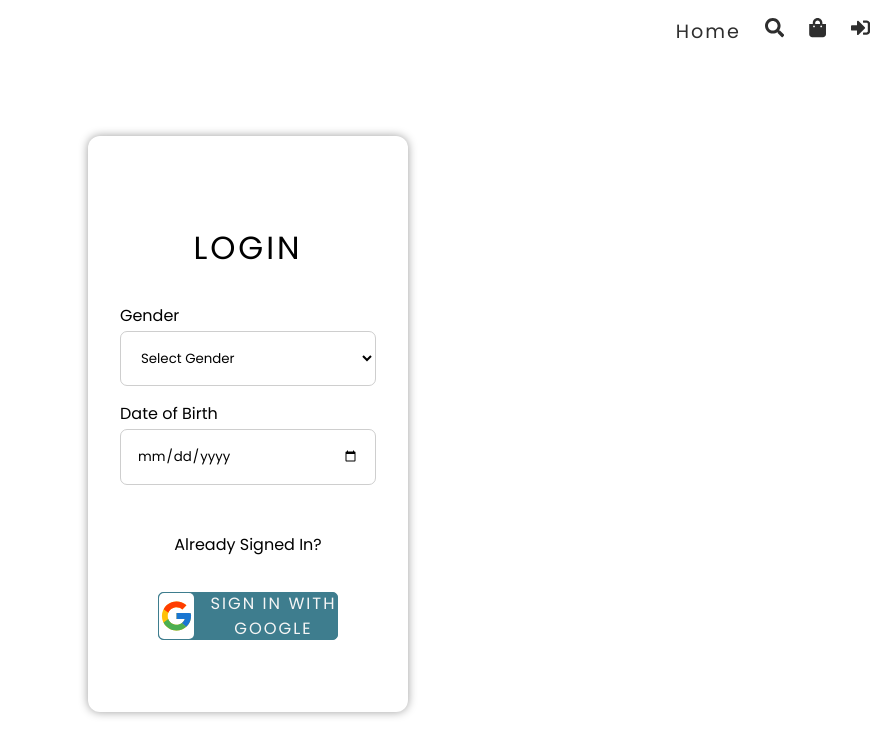
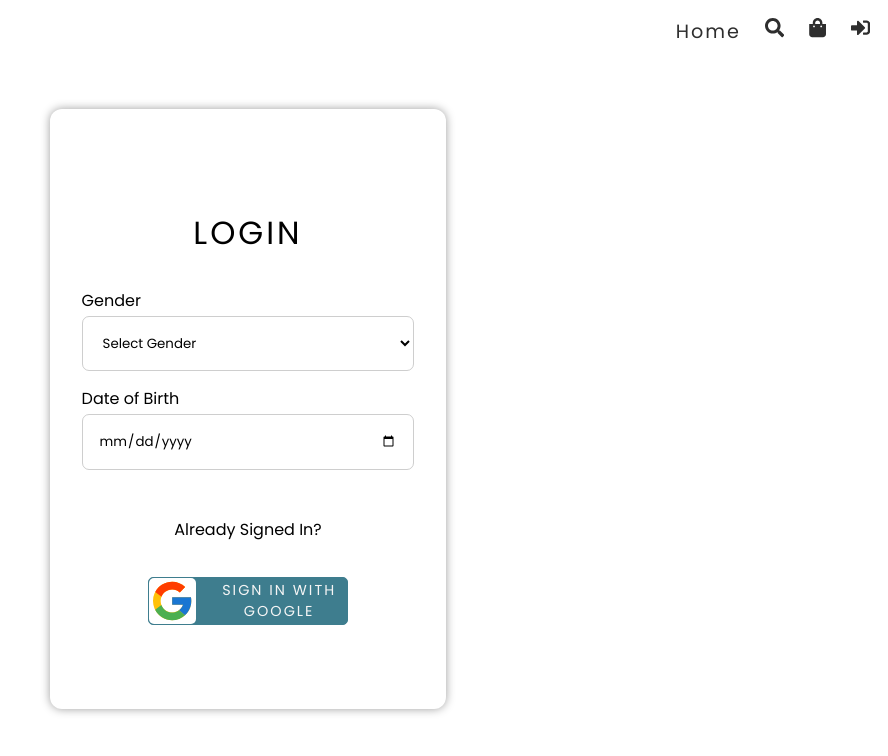
Before and after one commit to BilalKhaalid/shopZilla-client, a React (Vite) app: page /login in a window 1280 px wide. Shown: the top 756 px of the page, without its empty margins (392-1280 px from the left). Built offline with nearby package versions, Linux system fonts and the light colour scheme; no server answers.

Commit message:
fixed css for login page

```diff
--- a/src/styles/login.scss
+++ b/src/styles/login.scss
@@ -1,15 +1,17 @@
 .login {
-  height: 90vh;
+  height: 85vh;
   @include flex(column);
 
   > main {
-    width: 80%;
-    height: 80%;
-    max-width: 25vw; /* Use vw instead of px */
+    width: 90%;
+    height: 75%;
+    max-width: 31vw; /* Use vw instead of px */
     padding: 2rem;
     @include baseShadow;
     border-radius: 12px;
     @include flex(column, center, stretch);
+    position: absolute;
+    top: 6.8rem;
 
     > div {
       width: 100%;
@@ -25,13 +27,13 @@
         margin: 2rem;
       }
       > button {
-        width: 70%;
+        width: 60%;
         margin: auto;
         height: 3rem;
         @include button(unset, 5px, rgb(62, 125, 142), whitesmoke);
         @include flex;
         border: 1px solid rgb(62, 125, 142);
-        font-size: 1.02rem;
+        font-size: 0.9rem;
       }
       svg {
         background-color: white;
```
